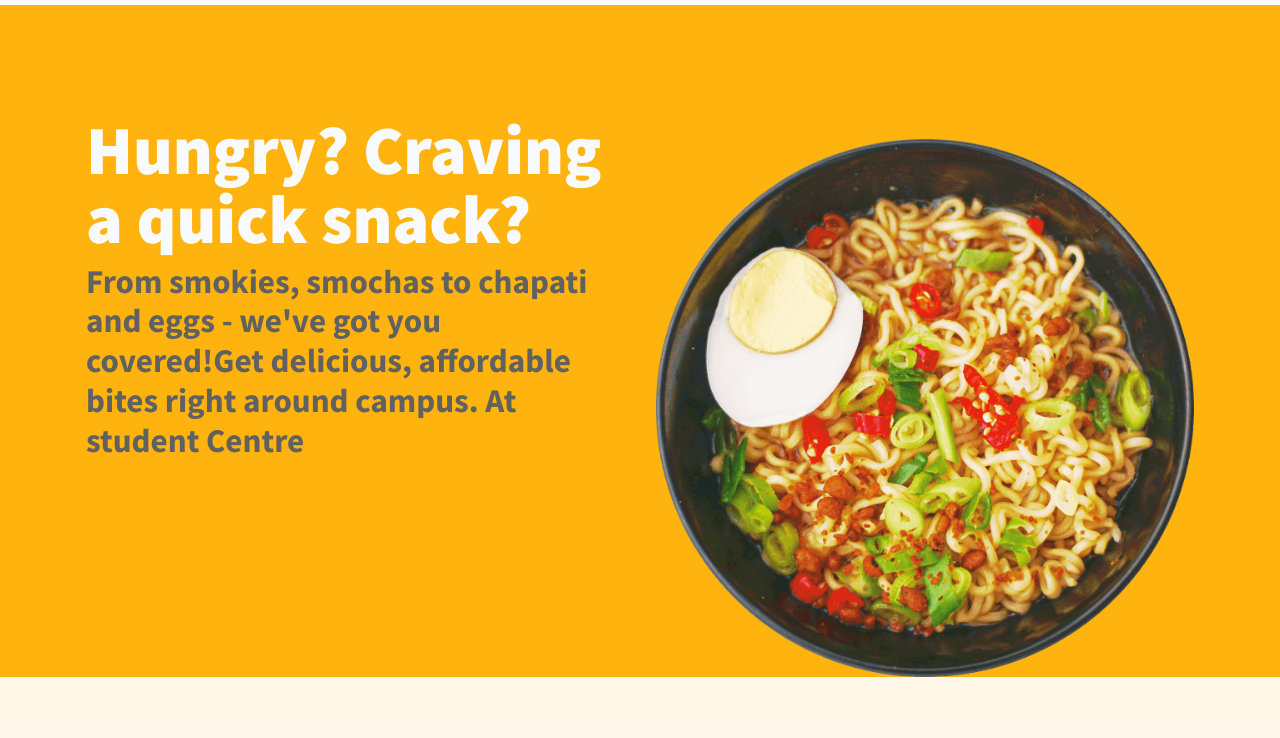
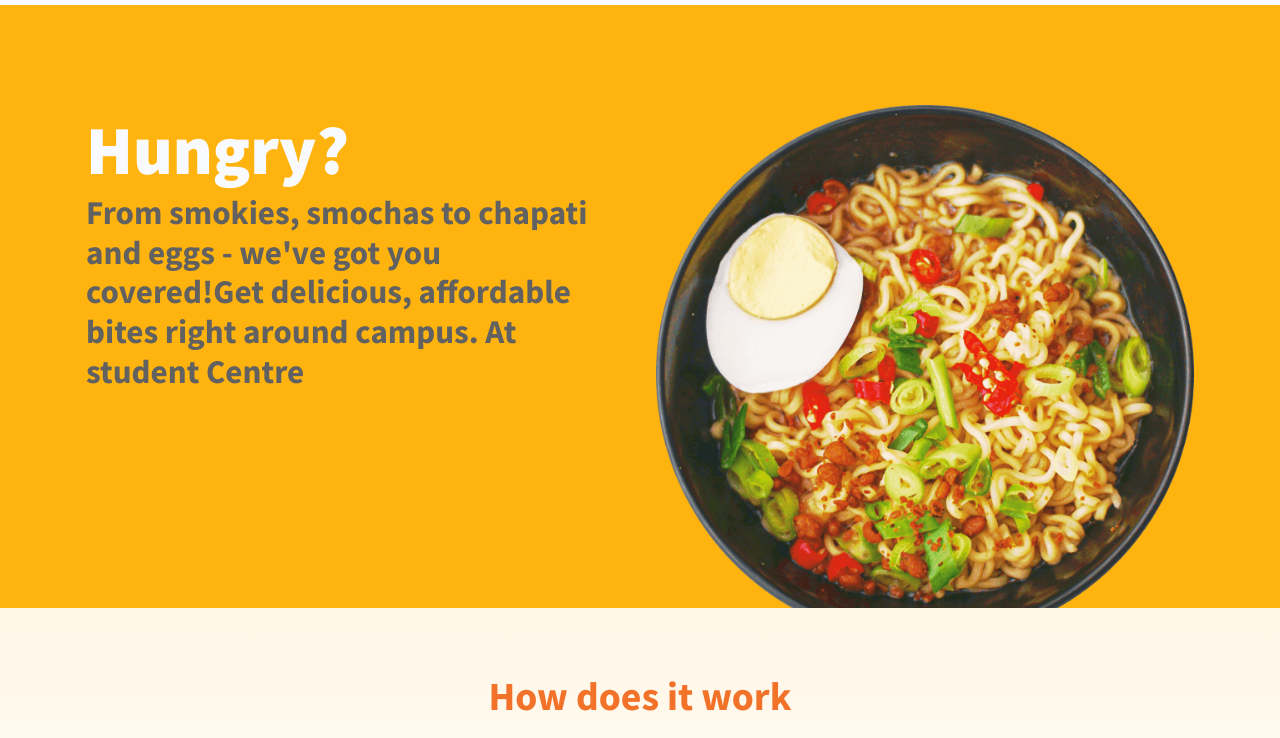
Before and after one commit to its-gutheras/smocha-bae, a plain HTML site: page index.html in a window 1280 px wide. Shown: the part 52-790 px from the top of the page. Drawn offline with Linux system fonts and the light colour scheme.

Commit message:
Update index.html

```diff
--- a/index.html
+++ b/index.html
@@ -43,7 +43,7 @@
           <div class="row flex-center">
             <div class="col-md-5 col-lg-6 orde4r-0 order-md-1 mt-8 mt-md-0"><a class="img-landing-banner" href="#!"><img class="img-fluid" src="assets/img/gallery/hero-header.png"/></a></div>
             <div class="col-md-7 col-lg-6 py-8 text-md-start text-center">
-              <h1 class="display-1 fs-md-5 fs-lg-6 fs-xl-8 text-light">Hungry? Craving a quick snack?</h1>
+              <h1 class="display-1 fs-md-5 fs-lg-6 fs-xl-8 text-light">Hungry? </h1>
               <h1 class="text-800 mb-5 fs-4">From smokies, smochas to chapati and eggs - we've got you covered!<br class="d-none d-xxl-block" />Get delicious, affordable bites right around campus. At student Centre</h1>
             </div>
           </div>
```
